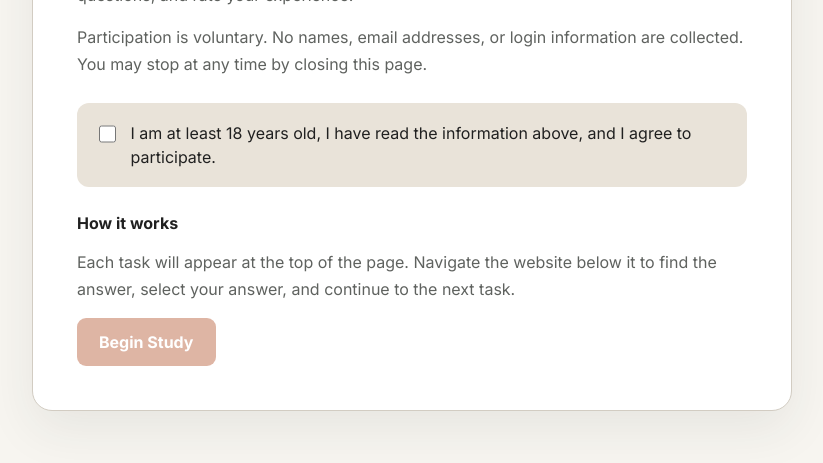
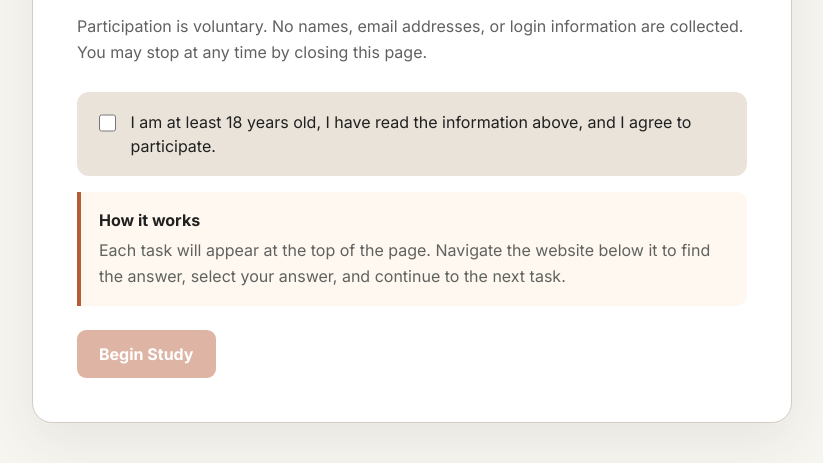
Before and after one commit to vavaVita/jam-hearts-study, a plain HTML site: page study.html in a window 1280 px wide. Shown: the part 287-750 px from the top of the page, without its empty margins (228-1051 px from the left). Drawn offline with Linux system fonts and the light colour scheme.

Commit message:
Style participant instruction note

```diff
--- a/experiment.css
+++ b/experiment.css
@@ -11,6 +11,8 @@ h2{font-size:28px}
 p{color:var(--muted);line-height:1.65}
 .consent-box{display:flex;gap:12px;align-items:flex-start;margin:26px 0;padding:18px;background:var(--sand);border-radius:12px;line-height:1.5}
 .consent-box input{margin-top:4px;width:18px;height:18px}
+.study-instructions{margin:-10px 0 24px;padding:16px 18px;border-left:4px solid var(--orange);background:#fff8f1;border-radius:0 10px 10px 0;line-height:1.5}
+.study-instructions p{margin:5px 0 0}
 .primary{border:0;border-radius:9px;background:var(--orange);color:#fff;font-weight:700;padding:14px 22px;cursor:pointer}
 .primary:disabled{opacity:.45;cursor:not-allowed}
 .progress{display:flex;gap:8px;margin-bottom:18px}
```
